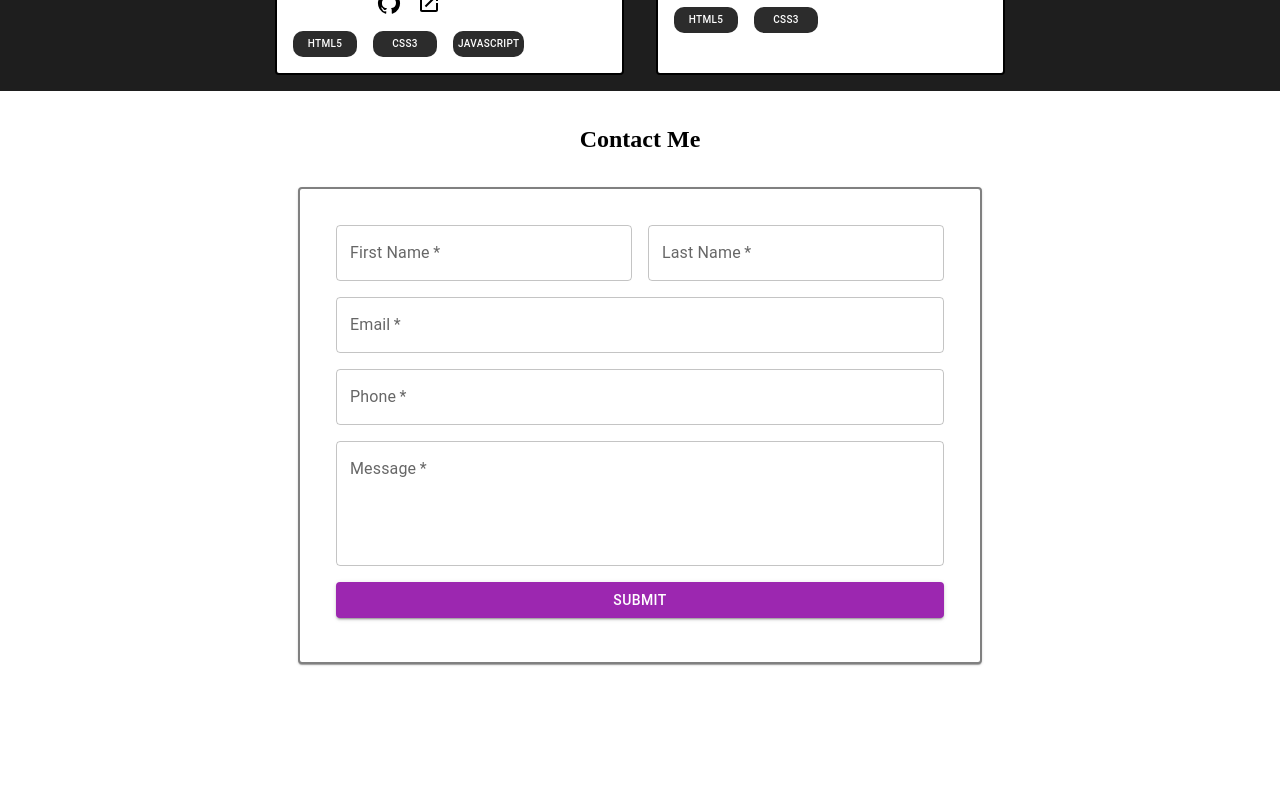
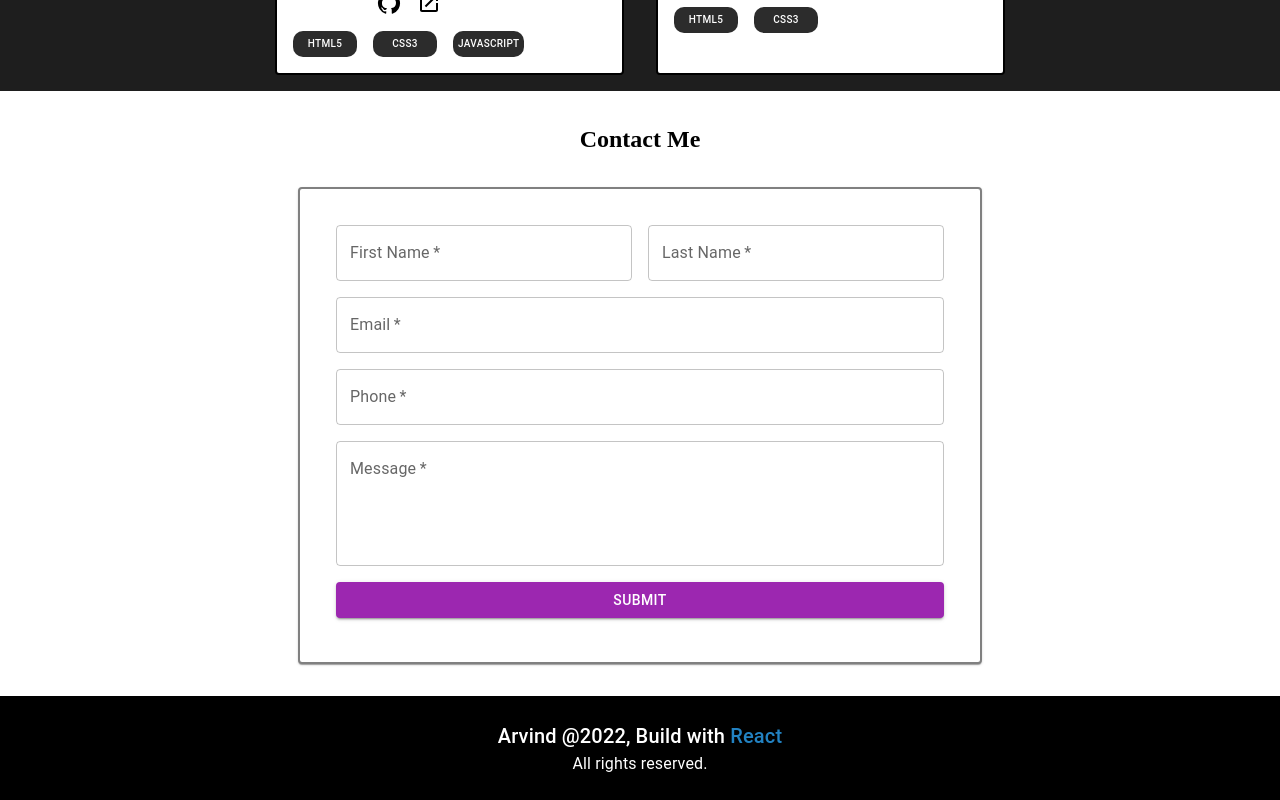
Before and after one commit to arvindbatham600/PortFolio, a React (Create React App) app: page / in a window 1280 px wide. Shown: the part 1895-2695 px from the top of the page. Before the commit the page ends 2591 px from the top, so only its background shows below. Built offline with nearby package versions, Linux system fonts and the light colour scheme.

Commit message:
added basic Footer

```diff
--- /dev/null
+++ b/src/Components/Footer/Footer.tsx
@@ -0,0 +1,27 @@
+import { Box, Typography } from "@mui/material";
+function Footer() {
+  const date = new Date();
+  const year = date.getFullYear();
+  return (
+    <Box
+      sx={{
+        backgroundColor: "#000000",
+        color: "#ffffff",
+        textAlign: "center",
+        padding: "1.5rem",
+      }}
+    >
+      <Box>
+        <Typography variant="h6">
+          Arvind @{year}, Build with{" "}
+          <a href="https://reactjs.org/" rel="noreffer">
+            React
+          </a>{" "}
+        </Typography>
+        <Typography variant="body1">All rights reserved.</Typography>
+      </Box>
+    </Box>
+  );
+}
+
+export default Footer;
--- a/src/Components/HeaderComponent/NavMenu.tsx
+++ b/src/Components/HeaderComponent/NavMenu.tsx
@@ -1,5 +1,5 @@
 import React from "react";
-import { IconButton, Menu, MenuItem, Button } from "@mui/material";
+import { IconButton, Menu, MenuItem, Button, Box } from "@mui/material";
 import MenuOpenIcon from "@mui/icons-material/MenuOpen";
 import { useState } from "react";
 
@@ -22,8 +22,15 @@ function NavMenu() {
   ];
 
   return (
-    <>
+    <Box>
+
+    <Box sx= {{
+      backgroundColor: "gray",
+    }} >
+
+
       <Menu
+        sx={{}}
         open={open}
         anchorEl={anchorEl}
         id="resources-menu"
@@ -51,21 +58,18 @@ function NavMenu() {
         {menuLinks.map(({ title, path }) => {
           return (
             <MenuItem onClick={handleClose}>
-              <Button
-                // sx={{ marginRight: "10px" }}
-                key={title}
-                color="inherit"
-                href={path}
-              >
+              <Button key={title} color="inherit" href={path}>
                 {title}
               </Button>
             </MenuItem>
           );
         })}
       </Menu>
+      </Box>
       <IconButton
         sx={{
           color: "white",
+          bgcolor: open ? "black" : undefined,
         }}
         onClick={handleClick}
       >
@@ -76,7 +80,7 @@ function NavMenu() {
           aria-expanded={open ? "true" : undefined}
         />
       </IconButton>
-    </>
+    </Box>
   );
 }
 
--- a/src/Components/Layout.tsx
+++ b/src/Components/Layout.tsx
@@ -1,5 +1,6 @@
 import React from "react";
 import Contact from "./Contact/Contact";
+import Footer from "./Footer/Footer";
 import Header from "./HeaderComponent/Header";
 import Projects from "./Projects/Projects";
 
@@ -9,6 +10,7 @@ function Layout() {
       <Header />
       <Projects />
       <Contact />
+      <Footer/>
     </>
   );
 }
```
